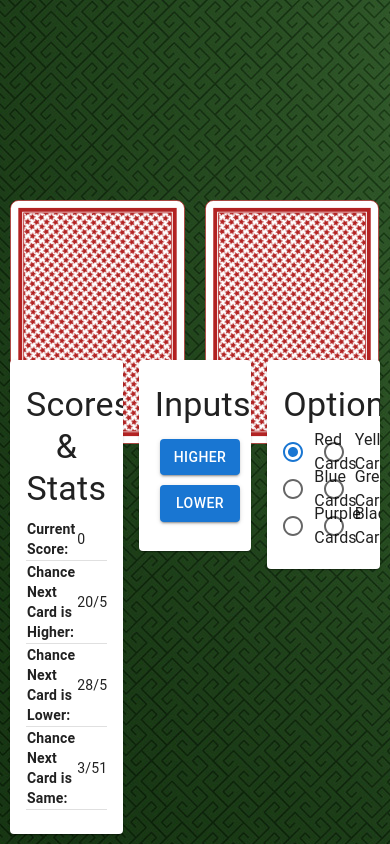
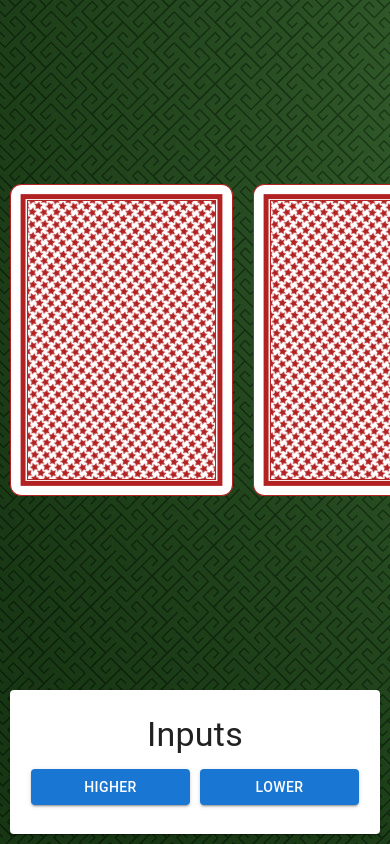
Before and after one commit to SamJHirst/Cards, a React (Vite) app: page / in a window 390 px wide. Built offline with nearby package versions, Linux system fonts and the light colour scheme.

Commit message:
Improve responsiveness of design

```diff
--- a/src/App.tsx
+++ b/src/App.tsx
@@ -14,20 +14,22 @@ const useStyles = makeStyles({
         backgroundImage: 'url("/img/background.jpg")',
         width: '100%',
         height: '100%',
+        display: 'flex',
+        flexDirection: 'column',
     },
     game: {
-        height: 'calc(100% - 200px)',
         whiteSpace: 'nowrap',
         overflow: 'hidden',
         display: 'flex',
         flexDirection: 'row',
         alignItems: 'center',
+        flexGrow: 1,
     },
     panels: {
-        position: 'absolute',
-        bottom: '10px',
-        left: '10px',
-        width: 'calc(100% - 20px)',
+        flexGrow: 0,
+        padding: 10,
+        display: 'flex',
+        alignItems: 'stretch',
     },
 });
 
@@ -126,6 +128,7 @@ function App() {
             </div>
             <div className={classes.panels}>
                 <Grid container spacing={2}>
+                    <Grid item md={6} lg={4} sx={{ display: { xs: 'none', md: 'block' } }}>
                         <Panel
                             children={gameOver
                                 ?
@@ -143,12 +146,16 @@ function App() {
                                 />
                             }
                         />
+                    </Grid>
+                    <Grid item xs={12} md={6} lg={4}>
                         <Panel
                             children={<InputPanel
                                 makeGuess={makeGuess}
                                 gameOver={gameOver}
                             />}
                         />
+                    </Grid>
+                    <Grid item lg={4} sx={{ display: { xs: 'none', lg: 'block' } }}>
                         <Panel
                             children={<OptionsPanel
                                 colour={colour}
@@ -156,6 +163,7 @@ function App() {
                             />}
                         />
                     </Grid>
+                </Grid>
             </div>
         </div>
     );
--- a/src/CardImage.tsx
+++ b/src/CardImage.tsx
@@ -2,7 +2,6 @@ import { makeStyles } from '@mui/styles';
 
 const useStyles = makeStyles({
     card: {
-        height: 'calc(100% - 400px)',
         margin: 10,
     },
 });
--- a/src/ColourRadio.tsx
+++ b/src/ColourRadio.tsx
@@ -3,13 +3,6 @@ import {
     Grid,
     Radio
   } from '@mui/material';
-import { makeStyles } from '@mui/styles';
-
-const useStyles = makeStyles({
-    radioWrapper: {
-      margin: '-5.5px 0 !important',
-    },
-});
 
 interface ColourRadioProps {
     colour: string;
@@ -18,10 +11,8 @@ interface ColourRadioProps {
 function ColourRadio(props: ColourRadioProps) {
     const { colour } = props;
 
-    const classes = useStyles();
-
     return (
-        <Grid item xs={6} className={classes.radioWrapper}>
+        <Grid item xs={12} md={6}>
             <FormControlLabel value={colour.toLowerCase()} control={<Radio />} label={`${colour} Cards`} />
         </Grid>
     )
--- a/src/InputPanel.tsx
+++ b/src/InputPanel.tsx
@@ -28,8 +28,15 @@ function InputPanel(props: InputPanelProps) {
     return (
         <>
             <Typography variant="h4" align="center" className={classes.panelHeader}>Inputs</Typography>
-            <Button variant="contained" onClick={() => makeGuess("higher")} disabled={gameOver} className={classes.inputButton}>Higher</Button>
-            <Button variant="contained" onClick={() => makeGuess("lower")} disabled={gameOver} className={classes.inputButton}>Lower</Button>
+            <div
+                style={{
+                    display: 'flex',
+                    flex: 1,
+                }}
+            >
+                <Button variant="contained" onClick={() => makeGuess("higher")} disabled={gameOver} className={classes.inputButton}>Higher</Button>
+                <Button variant="contained" onClick={() => makeGuess("lower")} disabled={gameOver} className={classes.inputButton}>Lower</Button>
+            </div>
         </>
     )
 }
--- a/src/OptionsPanel.tsx
+++ b/src/OptionsPanel.tsx
@@ -14,6 +14,8 @@ const useStyles = makeStyles({
         marginBottom: '8px !important',
     },
     optionsWrapper: {
+      flex: 1,
+      justifyContent: 'center',
       width: '100%',
     },
     radioWrapper: {
--- a/src/Panel.tsx
+++ b/src/Panel.tsx
@@ -1,7 +1,6 @@
 import {
     Card,
-    CardContent,
-    Grid
+    CardContent
 } from '@mui/material';
 
 interface PanelProps {
@@ -12,13 +11,17 @@ function Panel(props: PanelProps) {
     const { children } = props;
 
     return (
-        <Grid item xs={4}>
-            <Card>
-                <CardContent>
-                    {children}
-                </CardContent>
-            </Card>
-        </Grid>
+        <Card style={{
+            height: '100%',
+        }}>
+            <CardContent style={{
+                display: 'flex',
+                flexDirection: 'column',
+                height: 'calc(100% - 40px)',
+            }}>
+                {children}
+            </CardContent>
+        </Card>
     )
 }
 
--- a/src/StatsPanel.tsx
+++ b/src/StatsPanel.tsx
@@ -34,7 +34,12 @@ function StatsPanel(props: StatsPanelProps) {
     return (
         <>
             <Typography variant="h4" align="center" className={classes.panelHeader}>Scores & Stats</Typography>
-            <TableContainer>
+            <TableContainer
+                style={{
+                    display: 'flex',
+                    flex: 1,
+                }}
+            >
                 <Table>
                     <TableBody>
                     <TableRow>
```
Lines whose indentation alone changed are shown as unchanged.
